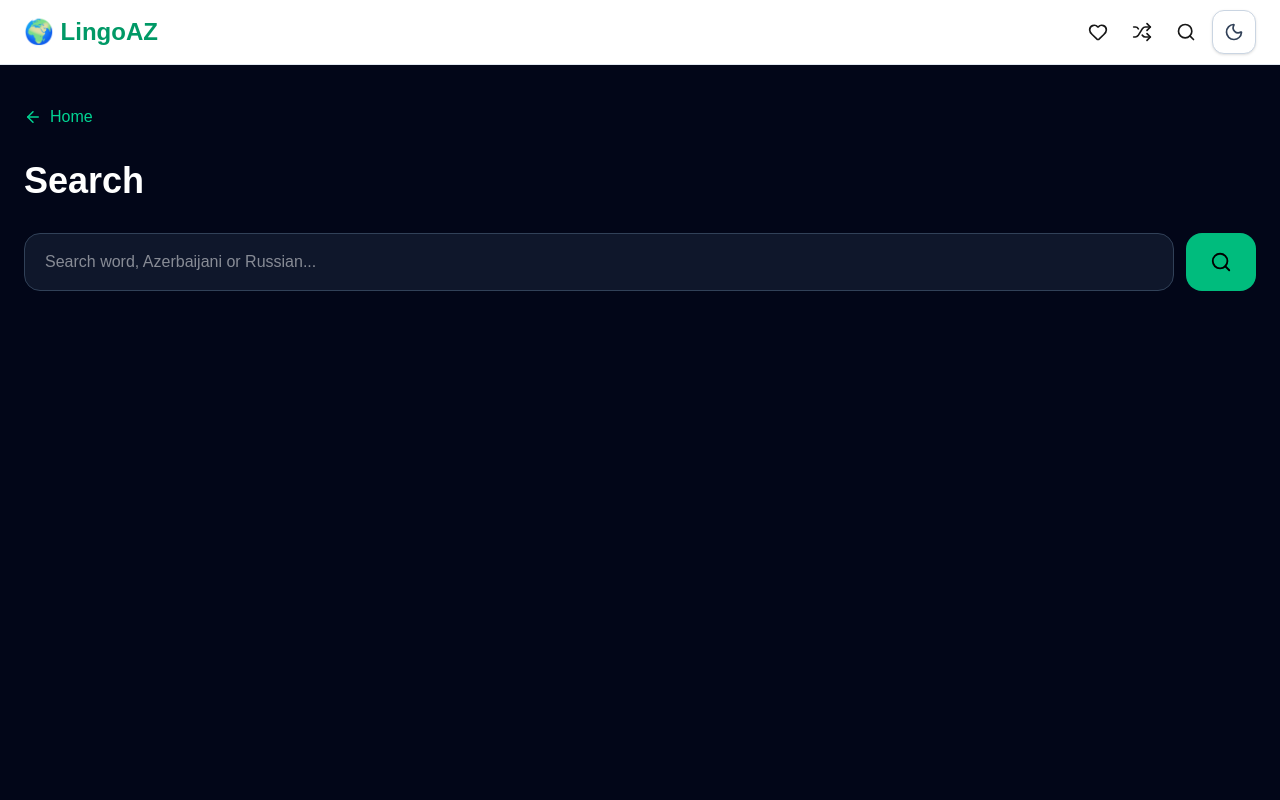
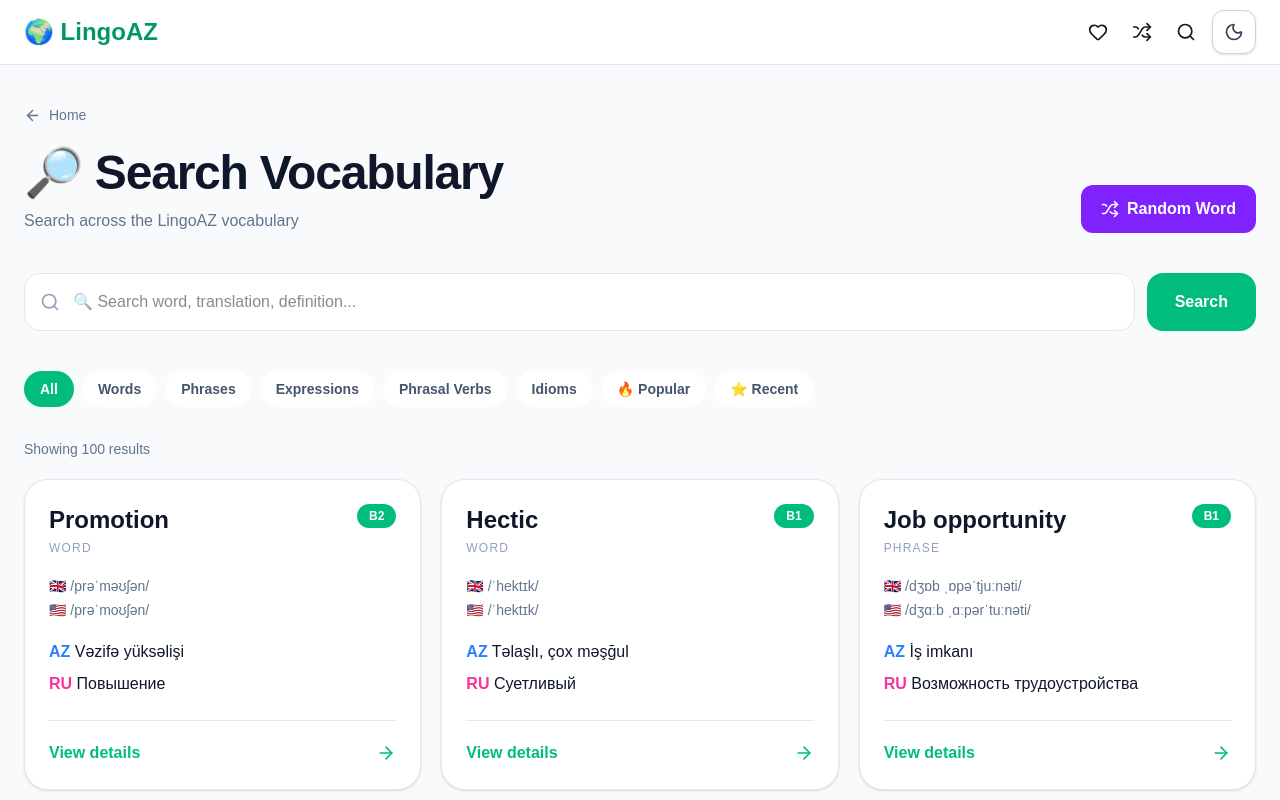
Before and after one commit to ZohraSS/LingoAZ, a Next.js app: page /search in a window 1280 px wide. Shown: the top 800 px of the page. Built offline with nearby package versions, Linux system fonts and the light colour scheme.

Commit message:
feat: make search filters and explore vocabulary functional

```diff
--- a/app/search/page.tsx
+++ b/app/search/page.tsx
@@ -1,100 +1,368 @@
 import Link from "next/link";
-import { Search, ArrowLeft } from "lucide-react";
+import { ArrowLeft, ArrowRight, Search, Shuffle } from "lucide-react";
 import { words } from "@/data";
 
 interface Props {
   searchParams: Promise<{
     q?: string;
+    type?: string;
+    popular?: string;
+    recent?: string;
   }>;
 }
 
-export default async function SearchPage({ searchParams }: Props) {
+const validTypes = [
+  "word",
+  "phrase",
+  "expression",
+  "phrasal-verb",
+  "idiom",
+];
+
+const typeLabels: Record<string, string> = {
+  word: "Words",
+  phrase: "Phrases",
+  expression: "Expressions",
+  "phrasal-verb": "Phrasal Verbs",
+  idiom: "Idioms",
+};
+
+export default async function SearchPage({
+  searchParams,
+}: Props) {
   const params = await searchParams;
+
   const query = (params.q || "").trim().toLowerCase();
+  const type = (params.type || "").trim().toLowerCase();
 
-  const results = query
-    ? words
-        .filter(
-          (word) =>
-            word.word.toLowerCase().includes(query) ||
-            word.az.toLowerCase().includes(query) ||
-            word.ru.toLowerCase().includes(query)
-        )
-        .slice(0, 100)
-    : [];
+  const isPopular = params.popular === "true";
+  const isRecent = params.recent === "true";
+
+  let results = [...words];
+
+  /* ---------------- SEARCH ---------------- */
+
+  if (query) {
+    results = results.filter((word) => {
+      const searchable = [
+        word.word,
+        word.az,
+        word.ru,
+        word.definition,
+        word.example,
+        ...(word.synonyms || []),
+        ...(word.antonyms || []),
+      ]
+        .filter(Boolean)
+        .join(" ")
+        .toLowerCase();
+
+      return searchable.includes(query);
+    });
+  }
+
+  /* ---------------- TYPE ---------------- */
+
+  if (validTypes.includes(type)) {
+    results = results.filter(
+      (word) => word.type === type
+    );
+  }
+
+  /* ---------------- POPULAR ---------------- */
+
+  if (isPopular) {
+    results = results.filter(
+      (word) => word.isPopular === true
+    );
+  }
+
+  /* ---------------- RECENT ---------------- */
+
+  if (isRecent) {
+    /*
+      Vocabulary IDs are sequential.
+      Higher IDs represent newer entries.
+    */
+    results = [...results].sort(
+      (a, b) => b.id - a.id
+    );
+  }
+
+  /* ---------------- LIMIT ---------------- */
+
+  results = results.slice(0, 100);
+
+  const title = isPopular
+    ? "🔥 Most Popular"
+    : isRecent
+      ? "⭐ Recently Added"
+      : type && typeLabels[type]
+        ? typeLabels[type]
+        : query
+          ? `Search results for "${params.q}"`
+          : "🔎 Search Vocabulary";
+
+  const subtitle = isPopular
+    ? "Explore popular vocabulary"
+    : isRecent
+      ? "Explore the newest vocabulary"
+      : type && typeLabels[type]
+        ? `Explore ${typeLabels[type].toLowerCase()}`
+        : query
+          ? `${results.length} result${
+              results.length === 1 ? "" : "s"
+            } found`
+          : "Search across the LingoAZ vocabulary";
 
   return (
-    <main className="min-h-screen bg-slate-950 px-6 py-10 text-white">
+    <main className="min-h-screen bg-slate-50 px-6 py-10 text-slate-900 dark:bg-slate-950 dark:text-white">
       <div className="mx-auto max-w-7xl">
+
+        {/* Header */}
+
+        <div className="mb-10">
+
           <Link
             href="/"
-          className="mb-8 inline-flex items-center gap-2 text-emerald-400"
+            className="mb-6 inline-flex items-center gap-2 text-sm font-medium text-slate-500 transition hover:text-slate-900 dark:text-slate-400 dark:hover:text-white"
           >
-          <ArrowLeft size={18} />
+            <ArrowLeft size={17} />
             Home
           </Link>
 
-        <h1 className="text-4xl font-bold">Search</h1>
+          <div className="flex flex-col justify-between gap-5 md:flex-row md:items-end">
 
-        <form className="mt-8 flex gap-3">
+            <div>
+              <h1 className="text-4xl font-black tracking-tight md:text-5xl">
+                {title}
+              </h1>
+
+              <p className="mt-3 text-slate-500 dark:text-slate-400">
+                {subtitle}
+              </p>
+            </div>
+
+            <Link
+              href="/random"
+              className="inline-flex items-center justify-center gap-2 rounded-xl bg-violet-600 px-5 py-3 font-semibold text-white transition hover:bg-violet-700"
+            >
+              <Shuffle size={18} />
+              Random Word
+            </Link>
+
+          </div>
+
+        </div>
+
+        {/* Search */}
+
+        <form
+          action="/search"
+          className="mb-10 flex flex-col gap-3 sm:flex-row"
+        >
+          <div className="relative flex-1">
+
+            <Search
+              size={20}
+              className="absolute left-4 top-1/2 -translate-y-1/2 text-slate-400"
+            />
+
             <input
               name="q"
-            defaultValue={query}
-            placeholder="Search word, Azerbaijani or Russian..."
-            className="flex-1 rounded-2xl border border-slate-700 bg-slate-900 px-5 py-4 outline-none focus:border-emerald-500"
+              defaultValue={params.q || ""}
+              placeholder="🔍 Search word, translation, definition..."
+              className="w-full rounded-2xl border border-slate-200 bg-white py-4 pl-12 pr-5 text-base outline-none transition focus:border-emerald-500 focus:ring-2 focus:ring-emerald-500/20 dark:border-slate-800 dark:bg-slate-900"
             />
+
+          </div>
 
           <button
             type="submit"
-            className="rounded-2xl bg-emerald-500 px-6 font-bold text-black"
+            className="rounded-2xl bg-emerald-500 px-7 py-4 font-bold text-white transition hover:bg-emerald-600"
           >
-            <Search size={22} />
+            Search
           </button>
         </form>
 
-        {query && (
-          <p className="mt-6 text-slate-400">
-            {results.length} results for{" "}
-            <strong className="text-white">"{query}"</strong>
+        {/* Filters */}
+
+        <div className="mb-8 flex flex-wrap gap-2">
+
+          <Link
+            href="/search"
+            className={`rounded-full px-4 py-2 text-sm font-semibold transition ${
+              !type && !isPopular && !isRecent
+                ? "bg-emerald-500 text-white"
+                : "bg-white text-slate-600 hover:bg-slate-100 dark:bg-slate-900 dark:text-slate-300 dark:hover:bg-slate-800"
+            }`}
+          >
+            All
+          </Link>
+
+          {validTypes.map((item) => (
+            <Link
+              key={item}
+              href={`/search?type=${item}`}
+              className={`rounded-full px-4 py-2 text-sm font-semibold transition ${
+                type === item
+                  ? "bg-emerald-500 text-white"
+                  : "bg-white text-slate-600 hover:bg-slate-100 dark:bg-slate-900 dark:text-slate-300 dark:hover:bg-slate-800"
+              }`}
+            >
+              {typeLabels[item]}
+            </Link>
+          ))}
+
+          <Link
+            href="/search?popular=true"
+            className={`rounded-full px-4 py-2 text-sm font-semibold transition ${
+              isPopular
+                ? "bg-orange-500 text-white"
+                : "bg-white text-slate-600 hover:bg-slate-100 dark:bg-slate-900 dark:text-slate-300 dark:hover:bg-slate-800"
+            }`}
+          >
+            🔥 Popular
+          </Link>
+
+          <Link
+            href="/search?recent=true"
+            className={`rounded-full px-4 py-2 text-sm font-semibold transition ${
+              isRecent
+                ? "bg-blue-500 text-white"
+                : "bg-white text-slate-600 hover:bg-slate-100 dark:bg-slate-900 dark:text-slate-300 dark:hover:bg-slate-800"
+            }`}
+          >
+            ⭐ Recent
+          </Link>
+
+        </div>
+
+        {/* Result count */}
+
+        <div className="mb-5 text-sm text-slate-500 dark:text-slate-400">
+          Showing {results.length} result
+          {results.length === 1 ? "" : "s"}
+        </div>
+
+        {/* Results */}
+
+        {results.length > 0 ? (
+
+          <div className="grid gap-5 sm:grid-cols-2 lg:grid-cols-3">
+
+            {results.map((word) => (
+
+              <Link
+                key={word.id}
+                href={`/word/${word.id}`}
+                className="group rounded-3xl border border-slate-200 bg-white p-6 shadow-sm transition duration-300 hover:-translate-y-1 hover:border-emerald-400 hover:shadow-xl dark:border-slate-800 dark:bg-slate-900 dark:hover:border-emerald-500"
+              >
+
+                <div className="flex items-start justify-between gap-4">
+
+                  <div className="min-w-0">
+
+                    <h2 className="truncate text-2xl font-black transition group-hover:text-emerald-500">
+                      {word.word}
+                    </h2>
+
+                    <p className="mt-1 text-xs uppercase tracking-widest text-slate-400">
+                      {word.type}
+                    </p>
+
+                  </div>
+
+                  <span className="shrink-0 rounded-full bg-emerald-500 px-3 py-1 text-xs font-bold text-white">
+                    {word.level}
+                  </span>
+
+                </div>
+
+                <div className="mt-5 space-y-1 text-sm text-slate-500 dark:text-slate-400">
+
+                  <p>
+                    🇬🇧 {word.ipaUK || "—"}
+                  </p>
+
+                  <p>
+                    🇺🇸 {word.ipaUS || "—"}
+                  </p>
+
+                </div>
+
+                <div className="mt-5 space-y-2">
+
+                  <p>
+                    <strong className="text-blue-500">
+                      AZ
+                    </strong>{" "}
+                    {word.az || "—"}
+                  </p>
+
+                  <p>
+                    <strong className="text-pink-500">
+                      RU
+                    </strong>{" "}
+                    {word.ru || "—"}
+                  </p>
+
+                </div>
+
+                {word.definition && (
+                  <p className="mt-5 line-clamp-2 text-sm text-slate-500 dark:text-slate-400">
+                    {word.definition}
                   </p>
                 )}
 
-        <div className="mt-8 grid gap-5 md:grid-cols-2 xl:grid-cols-3">
-          {results.map((word) => (
-            <Link
-              key={word.id}
-              href={`/word/${word.id}`}
-              className="rounded-2xl border border-slate-800 bg-slate-900 p-6 transition hover:border-emerald-500"
-            >
-              <div className="flex items-center justify-between">
+                <div className="mt-6 flex items-center justify-between border-t border-slate-200 pt-5 dark:border-slate-800">
+
+                  <span className="font-semibold text-emerald-500">
+                    View details
+                  </span>
+
+                  <ArrowRight
+                    size={20}
+                    className="text-emerald-500 transition group-hover:translate-x-1"
+                  />
+
+                </div>
+
+              </Link>
+
+            ))}
+
+          </div>
+
+        ) : (
+
+          <div className="rounded-3xl border border-dashed border-slate-300 bg-white p-12 text-center dark:border-slate-700 dark:bg-slate-900">
+
+            <Search
+              size={48}
+              className="mx-auto mb-5 text-slate-400"
+            />
+
             <h2 className="text-2xl font-bold">
-                  {word.word}
+              Nothing found
             </h2>
 
-                <span className="rounded-full bg-emerald-500 px-3 py-1 text-xs font-bold text-black">
-                  {word.level}
-                </span>
+            <p className="mt-3 text-slate-500 dark:text-slate-400">
+              Try another word, translation or filter.
+            </p>
+
+            <Link
+              href="/search"
+              className="mt-7 inline-flex items-center gap-2 rounded-xl bg-emerald-500 px-5 py-3 font-semibold text-white transition hover:bg-emerald-600"
+            >
+              Browse all vocabulary
+              <ArrowRight size={18} />
+            </Link>
+
           </div>
 
-              <p className="mt-4">
-                🇦🇿 {word.az || "—"}
-              </p>
+        )}
 
-              <p className="mt-2">
-                🇷🇺 {word.ru || "—"}
-              </p>
-            </Link>
-          ))}
-        </div>
-
-        {query && results.length === 0 && (
-          <div className="mt-10 rounded-3xl border border-slate-800 bg-slate-900 p-12 text-center">
-            <h2 className="text-2xl font-bold">Nothing found</h2>
-            <p className="mt-2 text-slate-400">
-              Try another word or translation.
-            </p>
-          </div>
-        )}
       </div>
     </main>
   );
```
Lines whose indentation alone changed are shown as unchanged.
